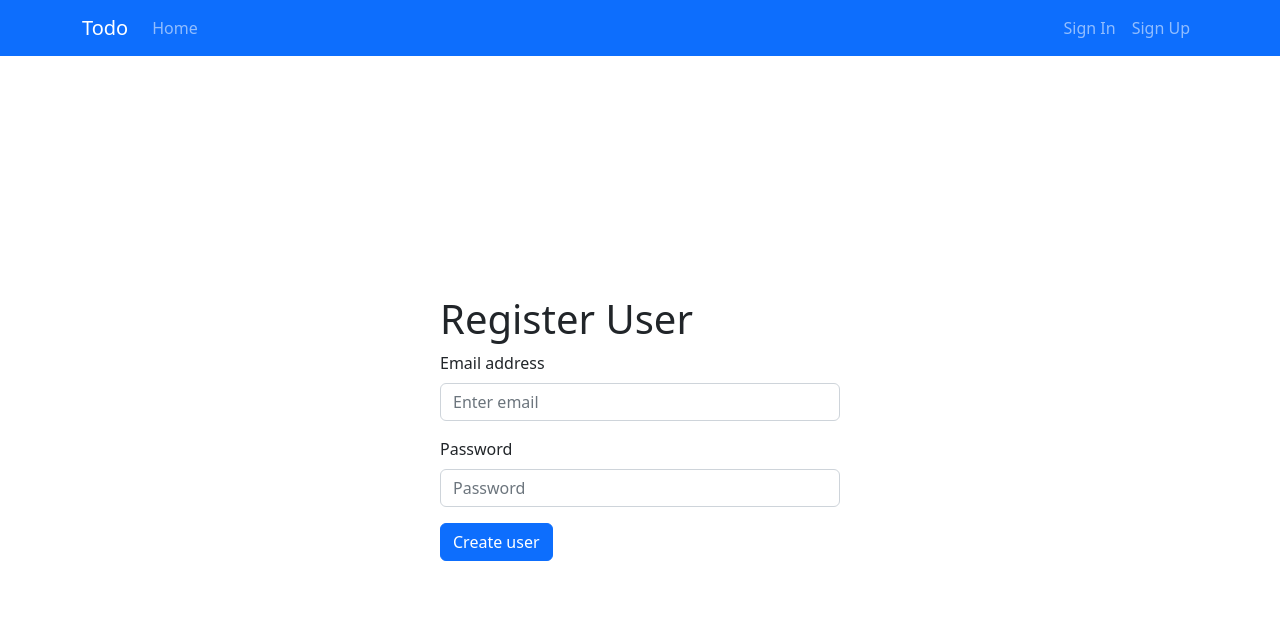
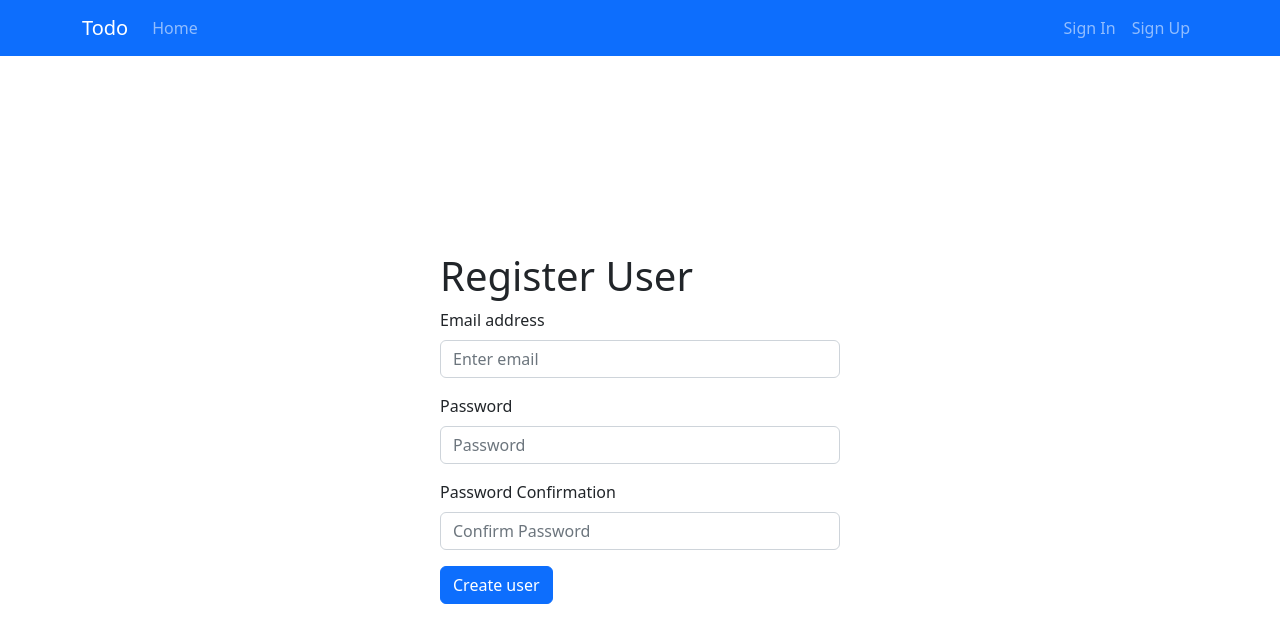
Before and after one commit to florescente/Todo, a React (Vite) app: page /signup in a window 1280 px wide. Shown: the top 642 px of the page. Built offline with nearby package versions, Linux system fonts and the light colour scheme; no server answers.

Commit message:
yup confirm password

```diff
--- a/src/Pages/signup.tsx
+++ b/src/Pages/signup.tsx
@@ -14,6 +14,7 @@ import * as yup from 'yup'
 type Inputs = {
   email: string
   password: string
+  passwordConfirmation: string
 }
 
 function SignUp() {
@@ -29,6 +30,10 @@ function SignUp() {
       .string()
       .min(6, 'At least 6 characteres')
       .required('Password is required'),
+    passwordConfimation: yup
+      .string()
+      .oneOf([yup.ref('password'), null], "Passwords don't match")
+      .required(),
   })
 
   const {
@@ -87,11 +92,23 @@ function SignUp() {
             type="password"
             placeholder="Password"
             autoComplete="true"
-            {...register('password', { required: true })}
+            {...register('password')}
           />
           <Form.Text className="text-muted">
-            {errors && errors.password
-              ? errors.password?.message
+            {errors && errors.password?.message}
+          </Form.Text>
+        </Form.Group>
+        <Form.Group className="mb-3" controlId="formConfirmPassword">
+          <Form.Label>Password Confirmation</Form.Label>
+          <Form.Control
+            type="password"
+            placeholder="Confirm Password"
+            autoComplete="true"
+            {...register('passwordConfirmation')}
+          />
+          <Form.Text className="text-muted">
+            {errors && errors.passwordConfirmation
+              ? errors.passwordConfirmation?.message
               : error && error.message}
           </Form.Text>
         </Form.Group>
```
